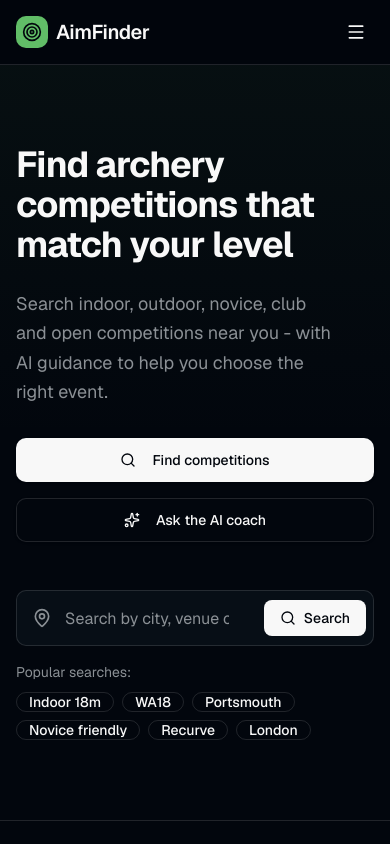
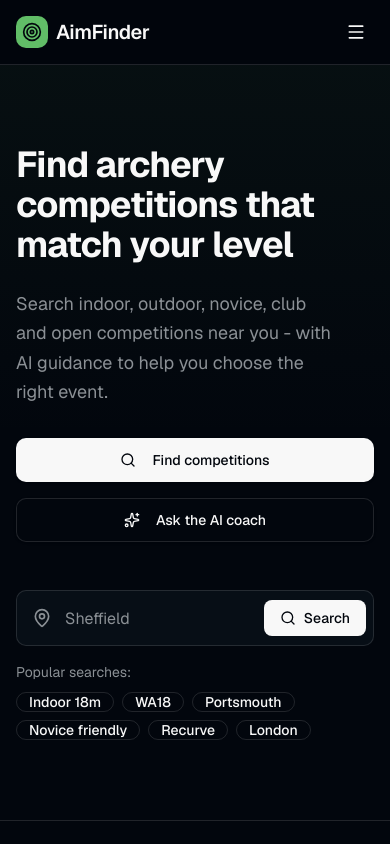
Before and after one commit to sanjeevz3009/AimFinder-Archery-Competition-Finder, a Next.js app: page / in a window 390 px wide. Shown: the top 844 px of the page. Built offline with nearby package versions, Linux system fonts and the light colour scheme.

Commit message:
feat: implement HeroAnimation component and enhance HeroSearch with animated placeholders

```diff
--- a/app/page.tsx
+++ b/app/page.tsx
@@ -15,7 +15,7 @@ import { Card, CardContent } from '@/components/ui/card';
 import { Badge } from '@/components/ui/badge';
 import { CompetitionCard } from '@/components/competition-card';
 import { LevelSelector } from '@/components/level-selector';
-import { HeroSearch } from '@/components/hero-search';
+import { HeroAnimation } from '@/components/hero-animation';
 import { AnimatedSection } from '@/components/animated-section';
 import { competitions } from '@/lib/data';
 
@@ -88,34 +88,7 @@ export default function HomePage() {
         <div className="absolute inset-0 bg-gradient-to-b from-accent/5 via-transparent to-transparent" />
         <div className="relative z-10 mx-auto max-w-7xl px-4 py-20 sm:px-6 sm:py-28 lg:px-8 lg:py-36">
           <div className="max-w-3xl">
-            <h1 className="text-balance text-4xl font-bold tracking-tight text-foreground sm:text-5xl lg:text-6xl">
-              Find archery competitions that match your level
-            </h1>
-            <p className="mt-6 max-w-2xl text-pretty text-lg leading-relaxed text-muted-foreground">
-              Search indoor, outdoor, novice, club and open competitions near
-              you - with AI guidance to help you choose the right event.
-            </p>
-
-            {/* Primary CTAs */}
-            <div className="mt-8 flex flex-col gap-4 sm:flex-row">
-              <Button size="lg" asChild>
-                <Link href="/competitions">
-                  <Search className="mr-2 h-5 w-5" />
-                  Find competitions
-                </Link>
-              </Button>
-              <Button size="lg" variant="outline" asChild>
-                <Link href="/assistant">
-                  <Sparkles className="mr-2 h-5 w-5" />
-                  Ask the AI coach
-                </Link>
-              </Button>
-            </div>
-
-            {/* Hero search - client component so it can use useRouter */}
-            <div className="mt-12 max-w-xl">
-              <HeroSearch />
-            </div>
+            <HeroAnimation />
           </div>
         </div>
       </section>
--- /dev/null
+++ b/components/hero-animation.tsx
@@ -0,0 +1,137 @@
+'use client';
+
+import { useEffect, useState, useRef } from 'react';
+import Link from 'next/link';
+import { Search, Sparkles } from 'lucide-react';
+import { Button } from '@/components/ui/button';
+import { HeroSearch } from '@/components/hero-search';
+
+const TITLE = 'Find archery competitions that match your level';
+const CHAR_DELAY = 30;
+const TYPE_START = 300;
+const FADE_START_AFTER_TYPE = 400;
+
+export function HeroAnimation() {
+  const [typed, setTyped] = useState('');
+  const [showRest, setShowRest] = useState(false);
+  // Store the active timer in a ref so cleanup always cancels the right one
+  const timerRef = useRef<ReturnType<typeof setTimeout> | null>(null);
+
+  useEffect(() => {
+    let cancelled = false;
+    let charIndex = 0;
+
+    const typeNextChar = () => {
+      if (cancelled) return;
+      charIndex++;
+      setTyped(TITLE.slice(0, charIndex));
+
+      if (charIndex < TITLE.length) {
+        timerRef.current = setTimeout(typeNextChar, CHAR_DELAY);
+      } else {
+        // Typing complete - fade in the rest
+        timerRef.current = setTimeout(() => {
+          if (!cancelled) setShowRest(true);
+        }, FADE_START_AFTER_TYPE);
+      }
+    };
+
+    // Initial delay before typing begins
+    timerRef.current = setTimeout(typeNextChar, TYPE_START);
+
+    return () => {
+      // Cancel flag stops any in-flight callbacks from calling setState
+      cancelled = true;
+      if (timerRef.current) clearTimeout(timerRef.current);
+    };
+  }, []);
+
+  return (
+    <>
+      {/*
+       * Title wrapper uses a visibility trick to reserve the exact final height
+       * from the very first render, preventing any layout shift as characters type.
+       *
+       * The invisible full title sits in normal flow (determining height),
+       * while the typed text is absolutely positioned on top of it.
+       */}
+      <div className="relative">
+        {/* Invisible full title - reserves the correct height always */}
+        <h1
+          aria-hidden="true"
+          className="invisible text-4xl font-bold tracking-tight text-foreground sm:text-5xl lg:text-6xl"
+        >
+          {TITLE}
+        </h1>
+
+        {/* Visible typed text - absolutely overlaid, no layout effect */}
+        <h1
+          className="absolute inset-0 text-4xl font-bold tracking-tight text-foreground sm:text-5xl lg:text-6xl"
+          aria-live="polite"
+        >
+          {typed}
+          {typed.length < TITLE.length && (
+            <span className="ml-0.5 inline-block w-[3px] animate-pulse rounded-sm bg-accent align-middle leading-none">
+              &nbsp;
+            </span>
+          )}
+        </h1>
+      </div>
+
+      {/* Subtitle */}
+      <FadeIn show={showRest} delay={0}>
+        <p className="mt-6 max-w-2xl text-pretty text-lg leading-relaxed text-muted-foreground">
+          Search indoor, outdoor, novice, club and open competitions near you -
+          with AI guidance to help you choose the right event.
+        </p>
+      </FadeIn>
+
+      {/* CTA buttons */}
+      <FadeIn show={showRest} delay={150}>
+        <div className="mt-8 flex flex-col gap-4 sm:flex-row">
+          <Button size="lg" asChild>
+            <Link href="/competitions">
+              <Search className="mr-2 h-5 w-5" />
+              Find competitions
+            </Link>
+          </Button>
+          <Button size="lg" variant="outline" asChild>
+            <Link href="/assistant">
+              <Sparkles className="mr-2 h-5 w-5" />
+              Ask the AI coach
+            </Link>
+          </Button>
+        </div>
+      </FadeIn>
+
+      {/* Search bar */}
+      <FadeIn show={showRest} delay={300}>
+        <div className="mt-12 max-w-xl">
+          <HeroSearch />
+        </div>
+      </FadeIn>
+    </>
+  );
+}
+
+function FadeIn({
+  show,
+  delay,
+  children,
+}: {
+  show: boolean;
+  delay: number;
+  children: React.ReactNode;
+}) {
+  return (
+    <div
+      style={{
+        opacity: show ? 1 : 0,
+        transform: show ? 'translateY(0)' : 'translateY(16px)',
+        transition: `opacity 0.6s ease ${delay}ms, transform 0.6s ease ${delay}ms`,
+      }}
+    >
+      {children}
+    </div>
+  );
+}
--- a/components/hero-search.tsx
+++ b/components/hero-search.tsx
@@ -1,6 +1,6 @@
 'use client';
 
-import { useState } from 'react';
+import { useState, useEffect } from 'react';
 import { useRouter } from 'next/navigation';
 import { MapPin, Search } from 'lucide-react';
 import { Badge } from '@/components/ui/badge';
@@ -14,19 +14,74 @@ const quickFilters = [
   { label: 'London', params: 'q=London' },
 ];
 
+// Placeholder texts that cycle in the search input
+const PLACEHOLDERS = [
+  'London',
+  'Sheffield',
+  'Bristol',
+  'Manchester',
+  'Edinburgh',
+  'Birmingham',
+  'Leeds',
+  'Oxford',
+];
+
+const TYPE_SPEED = 80; // ms per character typed
+const DELETE_SPEED = 45; // ms per character deleted
+const PAUSE_AFTER = 1800; // ms to pause on full word before deleting
+
 /**
  * Hero search bar + quick filter chips.
- *
- * Client Component so we can use useRouter to navigate to
- * /competitions with the right search params when the user
- * types a query or clicks a quick filter chip.
- *
- * The homepage itself stays a Server Component / ISR page -
- * only this small interactive island is client-side.
+ * The placeholder animates through city names to hint at what to type.
  */
 export function HeroSearch() {
   const router = useRouter();
   const [query, setQuery] = useState('');
+  const [placeholder, setPlaceholder] = useState('');
+  const [isFocused, setIsFocused] = useState(false);
+
+  // Typewriter effect for placeholder
+  useEffect(() => {
+    let wordIndex = 0;
+    let charIndex = 0;
+    let deleting = false;
+    let timer: ReturnType<typeof setTimeout>;
+
+    const tick = () => {
+      const current = PLACEHOLDERS[wordIndex];
+
+      if (!deleting) {
+        // Typing forward
+        charIndex++;
+        setPlaceholder(current.slice(0, charIndex));
+
+        if (charIndex === current.length) {
+          // Finished typing - pause then start deleting
+          deleting = true;
+          timer = setTimeout(tick, PAUSE_AFTER);
+          return;
+        }
+      } else {
+        // Deleting backward
+        charIndex--;
+        setPlaceholder(current.slice(0, charIndex));
+
+        if (charIndex === 0) {
+          // Finished deleting - move to next word
+          deleting = false;
+          wordIndex = (wordIndex + 1) % PLACEHOLDERS.length;
+          timer = setTimeout(tick, 400); // brief pause before typing next
+          return;
+        }
+      }
+
+      timer = setTimeout(tick, deleting ? DELETE_SPEED : TYPE_SPEED);
+    };
+
+    // Small initial delay so it starts after the hero fades in
+    timer = setTimeout(tick, 1800);
+    return () => clearTimeout(timer);
+  }, []);
 
   const handleSearch = (e: React.FormEvent) => {
     e.preventDefault();
@@ -48,7 +103,14 @@ export function HeroSearch() {
           type="text"
           value={query}
           onChange={(e) => setQuery(e.target.value)}
-          placeholder="Search by city, venue or postcode..."
+          onFocus={() => setIsFocused(true)}
+          onBlur={() => setIsFocused(false)}
+          // Show animated placeholder only when input is empty and not focused
+          placeholder={
+            isFocused || query
+              ? 'Search by city, venue or postcode...'
+              : placeholder || 'Search by city, venue or postcode...'
+          }
           className="h-14 w-full rounded-lg border border-border bg-card pl-12 pr-36 text-base text-foreground placeholder:text-muted-foreground focus:border-ring focus:outline-none focus:ring-2 focus:ring-ring/50"
         />
         <button
--- a/components/navbar.tsx
+++ b/components/navbar.tsx
@@ -12,11 +12,13 @@ import {
   BookOpen,
   Bot,
   Building2,
+  Home,
 } from 'lucide-react';
 import { Button } from '@/components/ui/button';
 import { cn } from '@/lib/utils';
 
 const navLinks = [
+  { href: '/', label: 'Home', icon: Home },
   { href: '/competitions', label: 'Competitions', icon: Trophy },
   { href: '/guides', label: 'Guides', icon: BookOpen },
   { href: '/assistant', label: 'AI Coach', icon: Bot },
@@ -36,9 +38,9 @@ export function Navbar() {
   const [open, setOpen] = useState(false);
 
   const isActive = (href: string) =>
-    pathname === href ||
-    (href !== '/' &&
-      pathname.startsWith(href.split('/').slice(0, 2).join('/')));
+    href === '/'
+      ? pathname === '/'
+      : pathname === href || pathname.startsWith(href + '/');
 
   return (
     <>
```
